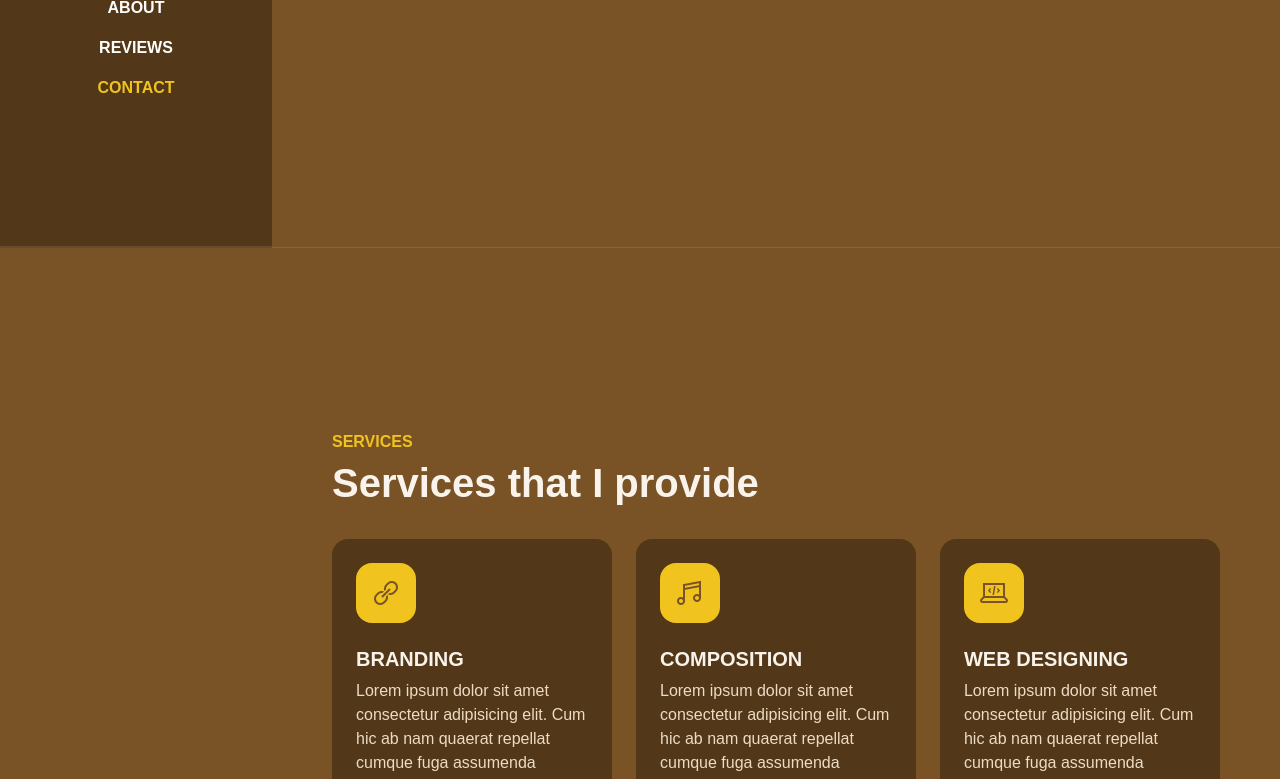
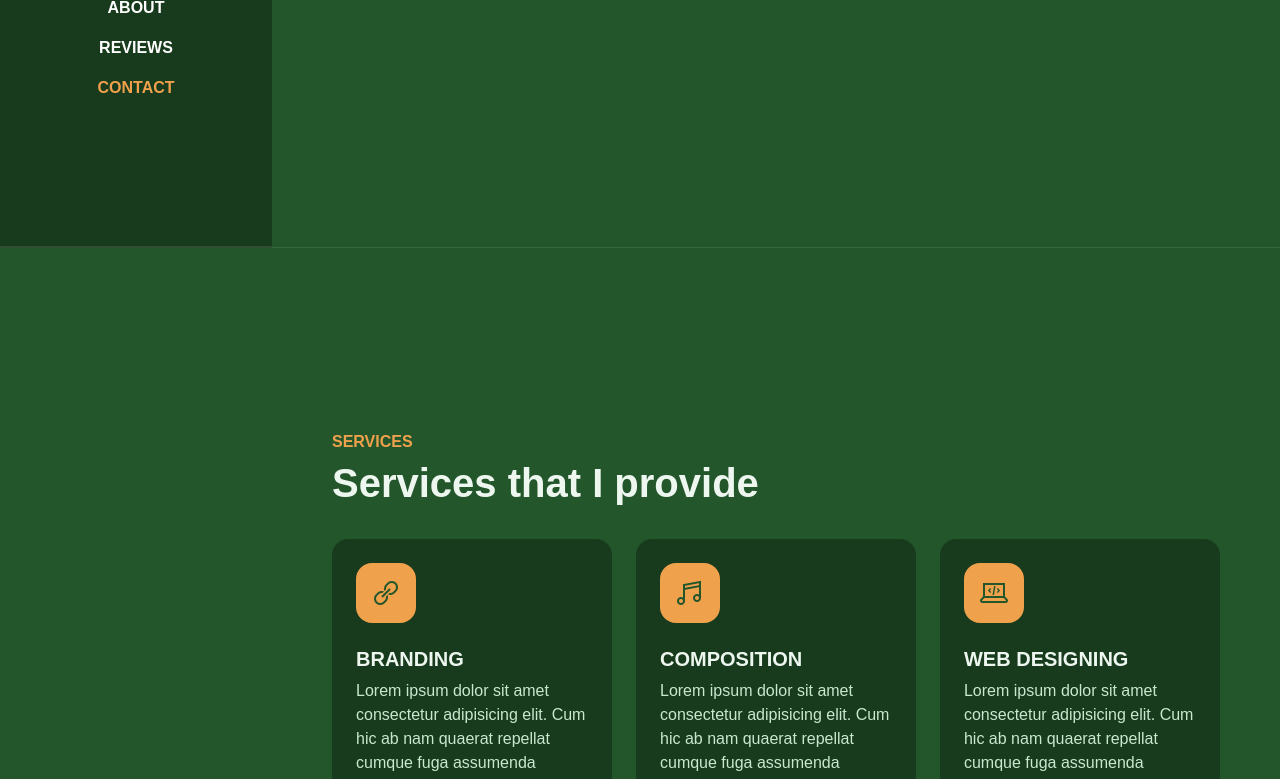
Before and after one commit to nj-creator/Portfolio, a plain HTML site: page index.html in a window 1280 px wide. Shown: the part 552-1331 px from the top of the page. Drawn offline with Linux system fonts and the light colour scheme; a web font is replaced by a local one.

Commit message:
Updated color

```diff
--- a/assets/css/style.css
+++ b/assets/css/style.css
@@ -2,23 +2,23 @@
 :root {
     /* Green and golden */
 
-    /* --color-bg: hsl(129, 41%, 16%);
+    --color-bg: hsl(129, 41%, 16%);
     --color-bg2: hsl(129, 41%, 24%);
     --color-brand: hsl(31, 85%, 62%);
     --color-brand2: hsl(31, 85%, 52%);
     --sidebar-hsl: 129, 41%, 10%;
     --color-body: hsl(129, 41%, 85%);
-    --color-heading: hsl(129, 41%, 95%); */
+    --color-heading: hsl(129, 41%, 95%);
 
     /* brown and golden */
 
-    --color-bg: hsl(33, 53%, 21%);
+    /* --color-bg: hsl(33, 53%, 21%);
     --color-bg2: hsl(33, 53%, 31%);
     --color-brand: hsl(47, 88%, 53%);
     --color-brand2: hsl(47, 88%, 63%);
     --sidebar-hsl: 33, 53%, 10%;
     --color-body: hsl(33, 53%, 85%);
-    --color-heading: hsl(33, 53%, 95%);
+    --color-heading: hsl(33, 53%, 95%); */
 
     /* blue and cyan */
 
```
